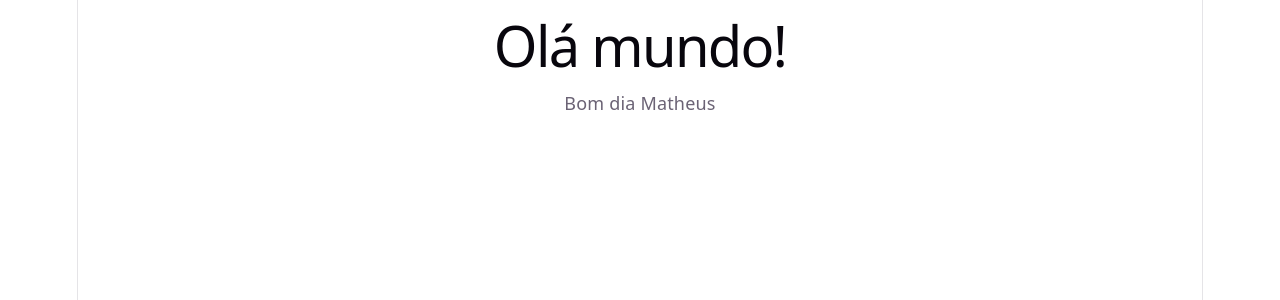
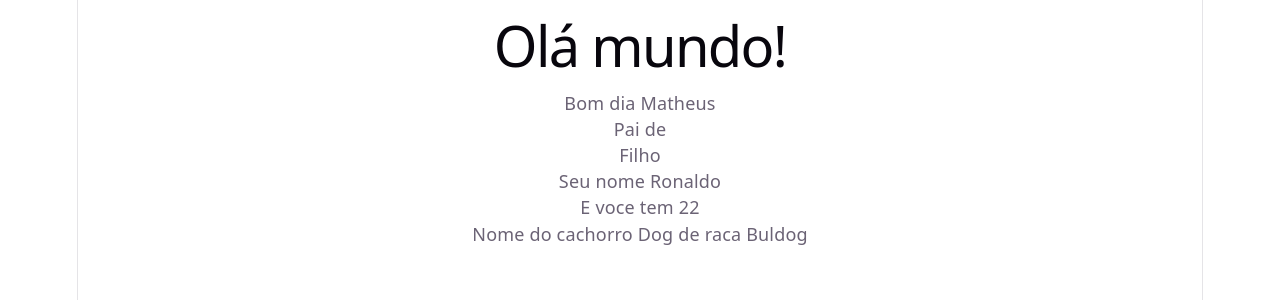
Before and after one commit to victorhugo7691/react-project, a React (Vite) app in the folder fundamentos/: page / in a window 1280 px wide. Shown: the top 300 px of the page. Built offline with nearby package versions, Linux system fonts and the light colour scheme.

Commit message:
Fundamentos React

```diff
--- a/fundamentos/src/App.jsx
+++ b/fundamentos/src/App.jsx
@@ -5,6 +5,9 @@ import heroImg from './assets/hero.png'
 import './App.css'
 import Welcome from  './components/Welcome';
 import BomDia from './components/BomDia'
+import Pai from './components/Pai'
+import Descricao from './components/Descricao'
+import Cachorro from './components/Cachorro'
 
 function App() {
   const [count, setCount] = useState(0)
@@ -12,8 +15,19 @@ function App() {
   return (
     <>{/* Criacao de componente*/}
      <Welcome/>
+
      {/*Expressao jsx*/}
      <BomDia/>
+
+     {/*Componente dentro de componente*/}
+     <Pai />
+
+     {/*Props - Variaveis dinamicas*/}
+     <Descricao nome="Ronaldo" idade={22} />
+
+     {/*Desestruturacao de props {} []*/}
+     <Cachorro nome="Dog" raca="Buldog" />
+
 
     </>
 
--- /dev/null
+++ b/fundamentos/src/components/Cachorro.jsx
@@ -0,0 +1,11 @@
+import React from 'react'
+
+const Cachorro = ({nome, raca}) => {
+  return (
+    <div>
+      <p>Nome do cachorro {nome} de raca {raca} </p>
+    </div>
+  )
+}
+
+export default Cachorro
--- /dev/null
+++ b/fundamentos/src/components/Descricao.jsx
@@ -0,0 +1,9 @@
+
+const Descricao = (props) => {
+    return <div>
+        <p>Seu nome {props.nome}</p>
+        <p>E voce tem {props.idade}</p>
+        </div>;
+}
+
+export default Descricao;
--- /dev/null
+++ b/fundamentos/src/components/Filho.jsx
@@ -0,0 +1,5 @@
+function Filho(){
+    return <div>Filho</div>
+}
+
+export default Filho;
--- /dev/null
+++ b/fundamentos/src/components/Pai.jsx
@@ -0,0 +1,9 @@
+import Filho from "./Filho";
+
+function Pai(){
+    return <div>
+        <p>Pai de <Filho /></p>
+    </div>;
+}
+
+export default Pai;
```
